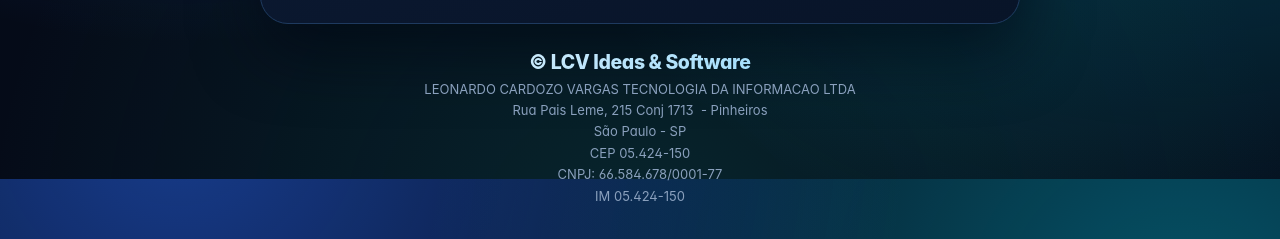
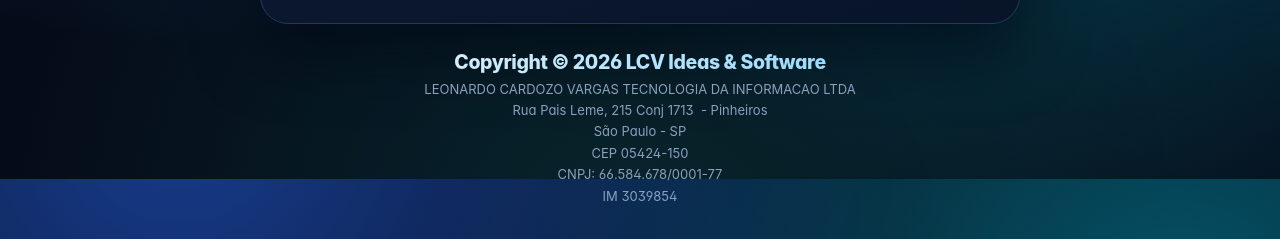
Before and after one commit to LCV-Ideas-Software/ultrabrain-mcp, a website: page site/index.html in a window 1280 px wide. Shown: the part 621-860 px from the top of the page. Drawn offline with Linux system fonts and the light colour scheme.

Commit message:
Standardize copyright notices

```diff
--- a/site/index.html
+++ b/site/index.html
@@ -302,9 +302,10 @@
         </div>
       </section>
       <footer>
-        <span class="footer-brand">© LCV Ideas &amp; Software</span>LEONARDO CARDOZO VARGAS
+        <span class="footer-brand">Copyright © 2026 LCV Ideas &amp; Software</span>
+        LEONARDO CARDOZO VARGAS
         TECNOLOGIA DA INFORMACAO LTDA<br />Rua Pais Leme, 215 Conj 1713&nbsp;&nbsp;- Pinheiros<br />São
-        Paulo - SP<br />CEP 05.424-150<br />CNPJ: 66.584.678/0001-77<br />IM 05.424-150
+        Paulo - SP<br />CEP 05424-150<br />CNPJ: 66.584.678/0001-77<br />IM 3039854
       </footer>
     </main>
   </body>
```
Also changed, not shown: README.md, 1 other file.
